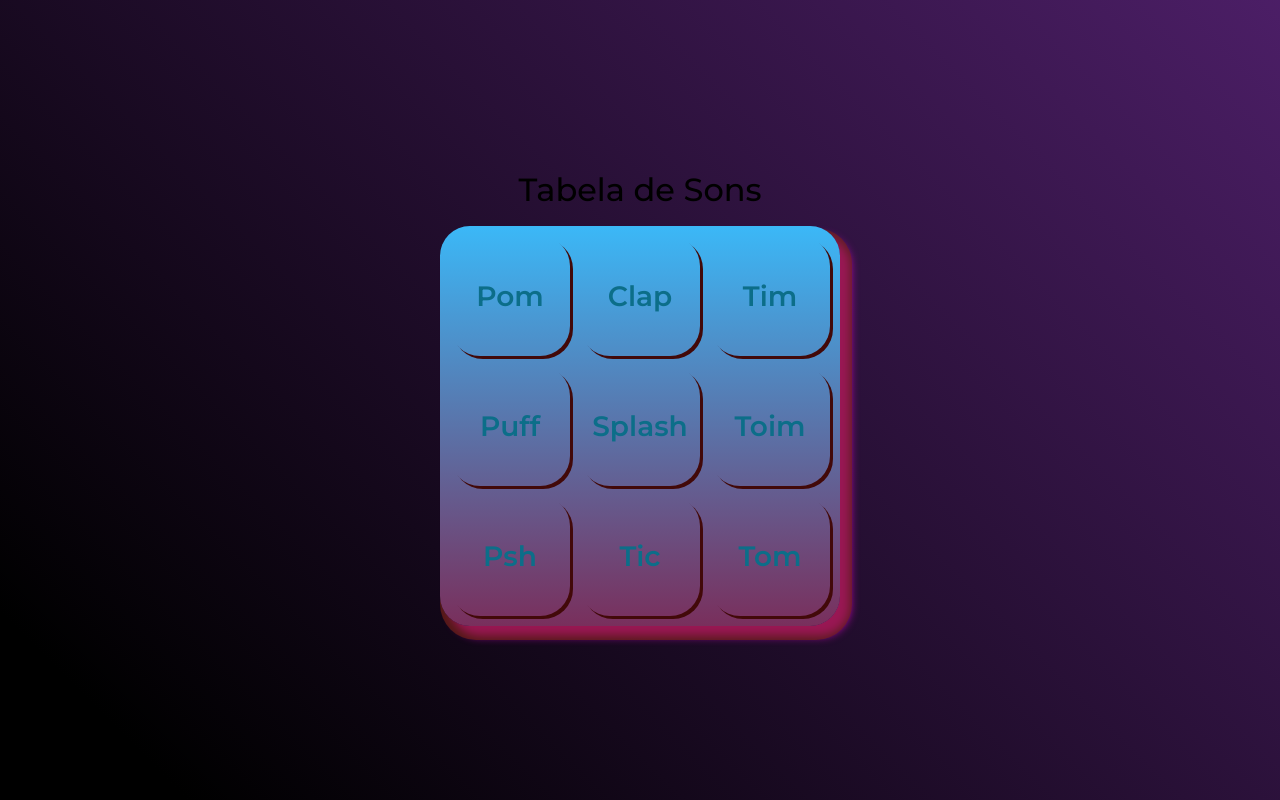
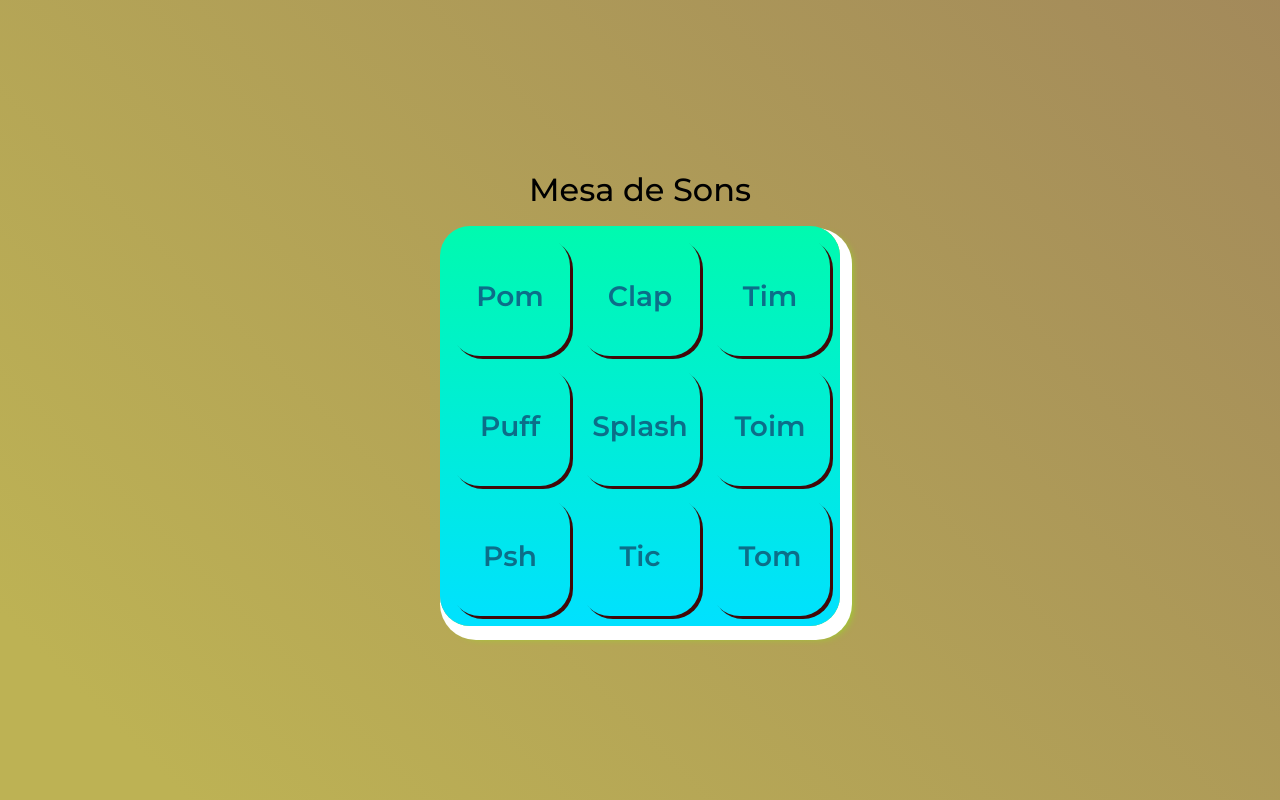
Before and after one commit to Gurlsg/java-script, a plain HTML site: page index.html in a window 1280 px wide. Drawn offline with Linux system fonts and the light colour scheme.

Commit message:
Add files via upload

```diff
--- a/css/estilos.css
+++ b/css/estilos.css
@@ -8,7 +8,7 @@
 
 body {
   align-items: center;
-  background: linear-gradient(45deg, #000000 9%,#8012c0d2 190%);
+  background: linear-gradient(45deg, #bdb254 9%,hsl(0, 17%, 46%) 190%);
   display: flex;
   justify-content: center;
   flex-direction: column;
@@ -24,8 +24,8 @@ h1 {
 }
 
 .teclado {
-  background: linear-gradient(to bottom, #3bb8f7 0%,#792f5c 100%);
-  box-shadow: 6px 8px 0 6px #7a2417a2, 10px 10px 10px #ff00e6ca;
+  background: linear-gradient(to bottom, #00faaf 0%,#00e1ff 100%);
+  box-shadow: 6px 8px 0 6px #ffffff, 10px 10px 10px #88ff00;
   border-radius: 30px;
   display: grid;
   gap: 10px;
--- a/index.html
+++ b/index.html
@@ -5,7 +5,7 @@
     <meta http-equiv="X-UA-Compatible" content="IE=edge">
     <meta name="viewport" content="width=device-width, initial-scale=1.0">
 
-    <title>Site com os Sons</title>
+    <title>Site de Sons</title>
 
     <link rel="preconnect" href="https://fonts.googleapis.com">
     <link rel="preconnect" href="https://fonts.gstatic.com" crossorigin>
@@ -19,7 +19,7 @@
 <body>
 
 
-    <h1>Tabela de Sons</h1>
+    <h1>Mesa de Sons</h1>
 
 
     <section class="teclado">
```
